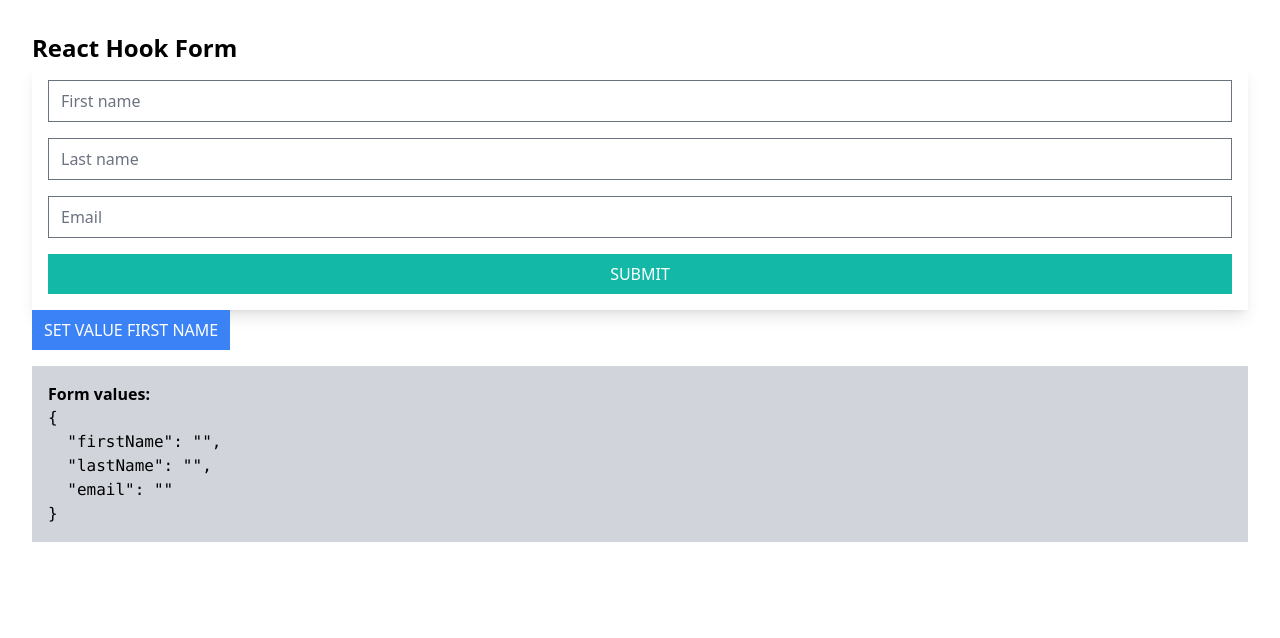
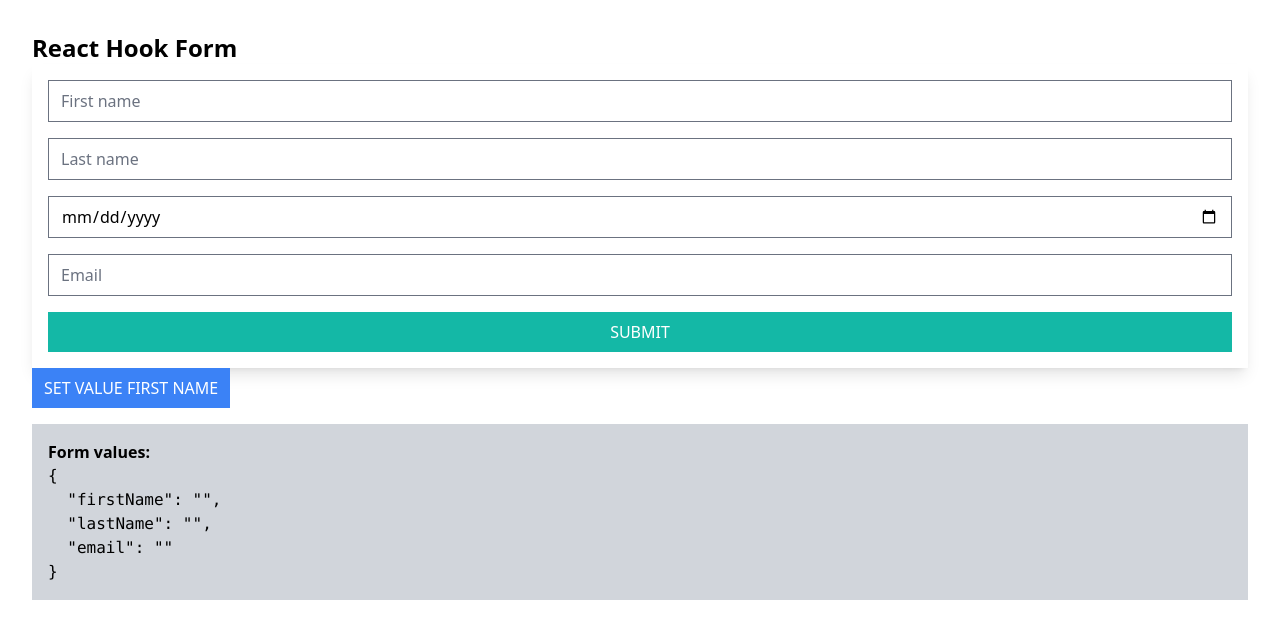
Before and after one commit to luizfiorentino/react-hook-form-tutorial, a React (Vite) app: page / in a window 1280 px wide. Shown: the top 638 px of the page. Built offline with nearby package versions, Linux system fonts and the light colour scheme.

Commit message:
date of birth field added with zod validation

```diff
--- a/src/App.jsx
+++ b/src/App.jsx
@@ -16,6 +16,12 @@ function App() {
       .min(2, "Last name should have ate least 2 cahracters")
       .max(20, "Too long name provided"),
     email: z.string().email(),
+    birthDate: z
+      .string()
+      .transform((a) => new Date(a))
+      .refine((date) => {
+        return date < new Date(Date.now());
+      }, "Please provide a valid date"),
   });
 
   const {
@@ -69,6 +75,21 @@ function App() {
             </p>
           )}
         </div>
+
+        <div className="flex flex-col  items-start space-y-1 ">
+          <input
+            type="date"
+            className="min-w-full"
+            placeholder="Date of Birth"
+            {...register("birthDate")}
+          />
+          {errors.birthDate && (
+            <p className="text-red-500 inline-flex">
+              {errors.birthDate.message}
+            </p>
+          )}
+        </div>
+
         <div className="flex flex-col  items-start space-y-1 ">
           <input
             type="text"
```
